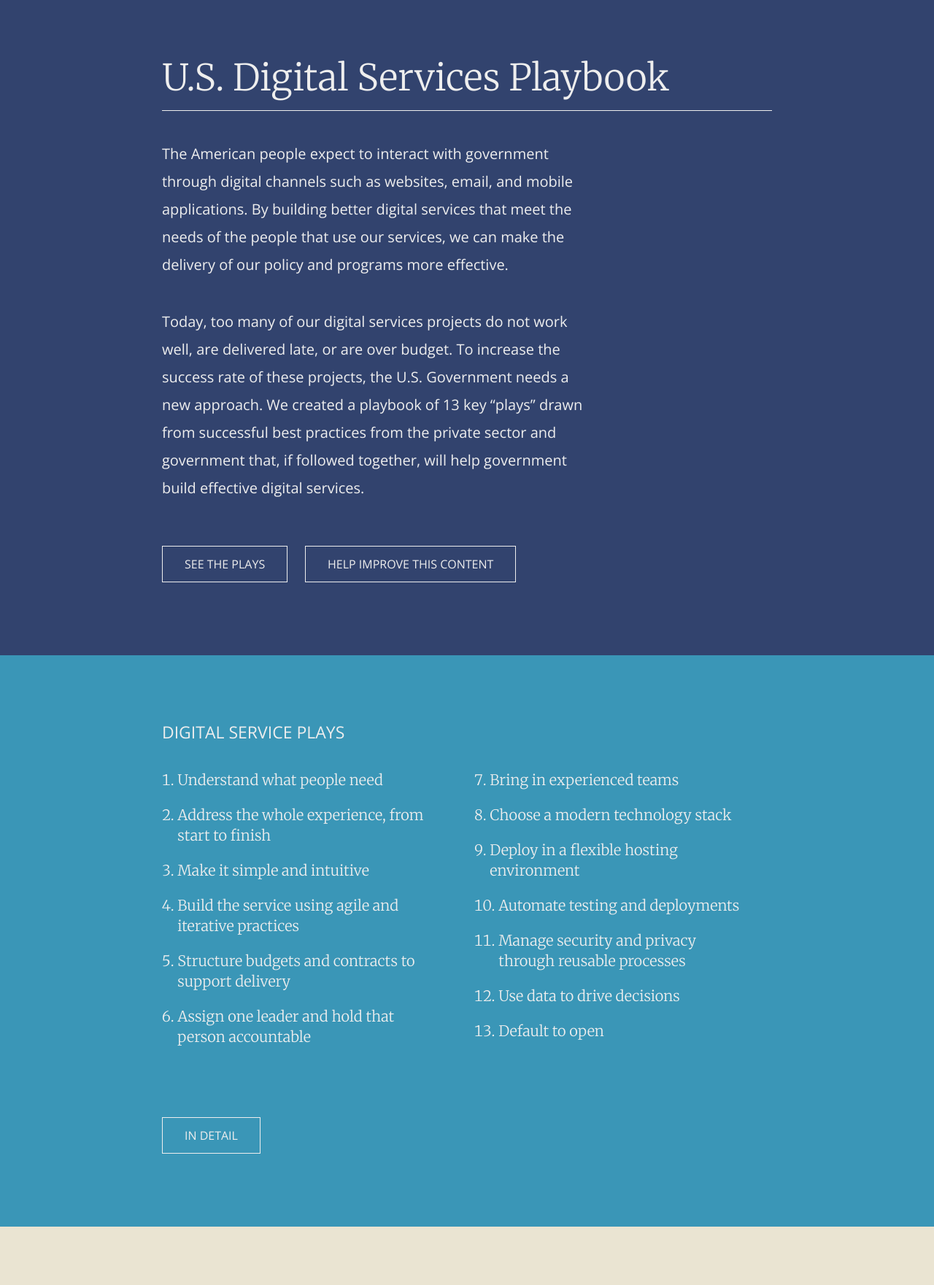
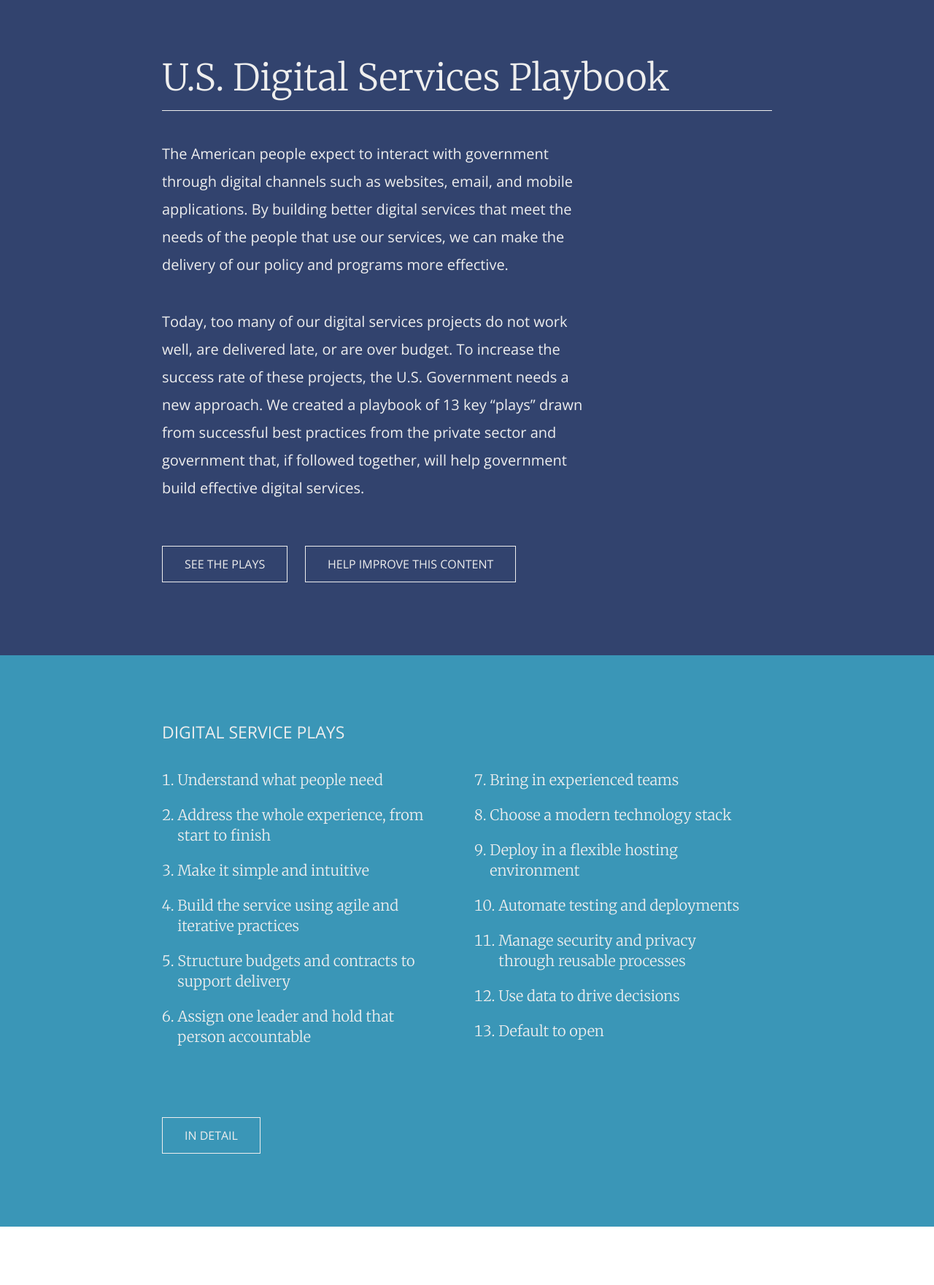
Before and after one commit to usds/playbook, a Jekyll site: the page built from index.html, in a window 1280 px wide. Shown: the whole page at 73% size. Built offline with Jekyll 4.4.1, drawn with Linux system fonts in a browser that asks for light colours; Markdown is read by kramdown in place of the engine named in the settings.

Commit message:
Making background white

```diff
--- a/assets/css/styles.css
+++ b/assets/css/styles.css
@@ -4,7 +4,7 @@
   box-sizing: border-box; }
 
 body {
-  background: #eae4d2;
+  background: #ffffff;
   font-family: "Merriweather", serif;
   margin: 0;
   line-height: 28px; }
```
